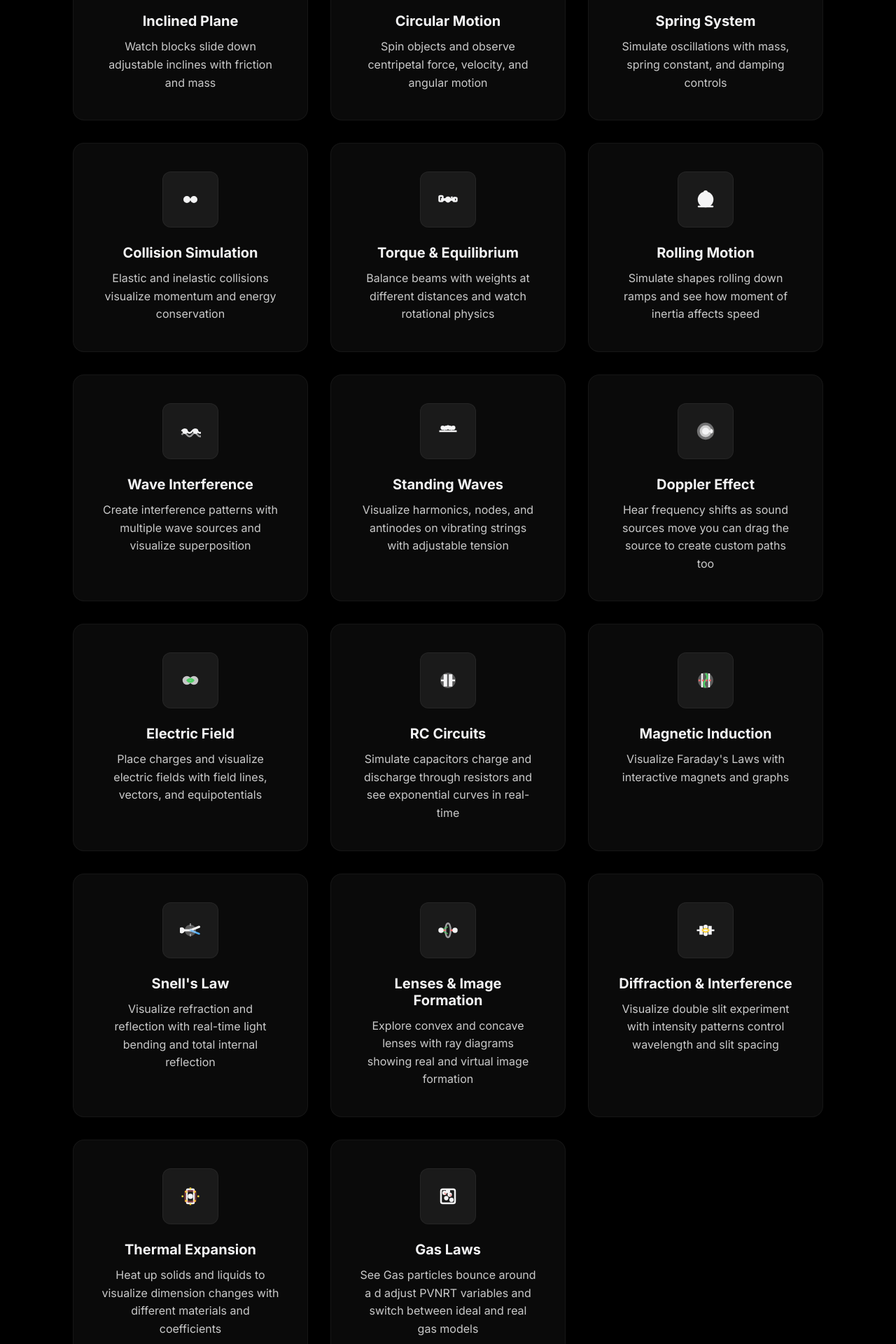
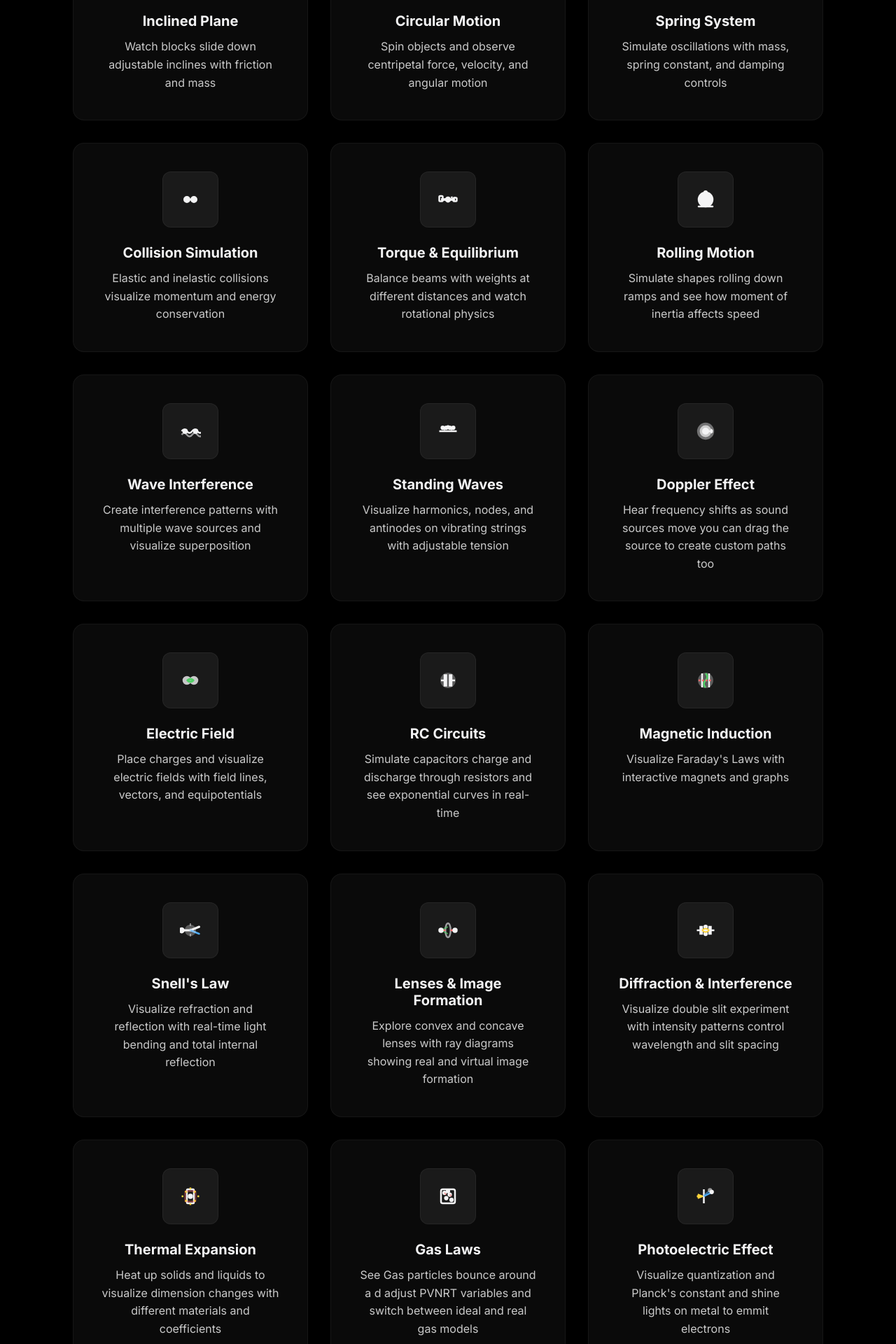
Before and after one commit to Rexaintreal/Ziks, a Flask app: page / in a window 1280 px wide. Shown: the part 920-2840 px from the top of the page at 70% size. Run offline with Flask 3, Linux system fonts and the light colour scheme.

Commit message:
A new section in the Nav bar Modern Physics

```diff
--- a/app.py
+++ b/app.py
@@ -93,6 +93,11 @@
 def gaslaws():
     return render_template('gaslaws.html')
 
+#-------------------Modern Physics-------------------
+@app.route('/photoelectric')
+def photoelectric():
+    return render_template('photoelectric.html')
+
 
 # ----------------- Running the app -----------------
 if __name__ == '__main__':
--- a/templates/index.html
+++ b/templates/index.html
@@ -78,6 +78,15 @@
                 <div class="dropdown-content">
                     <a href="/thermal"><i class="fa-solid fa-temperature-high"></i> Thermal Expansion</a>
                     <a href="/gaslaws"><i class="fa-solid fa-wind"></i> Gas Laws</a>
+                </div>
+            </div>
+            <div class="dropdown">
+                <button class="dropbtn nav-link">
+                    <i class="fa-solid fa-atom"></i>
+                    Modern Physics <i class="fa-solid fa-caret-down"></i>
+                </button>
+                <div class="dropdown-content">
+                    <a href="/photoelectric"><i class="fa-solid fa-sun"></i> Photoelectric Effect</a>
                 </div>
             </div>
         </div>
@@ -361,6 +370,21 @@
             <h3>Gas Laws</h3>
             <p>See Gas particles bounce around a d adjust PVNRT variables and switch between ideal and real gas models</p>
         </a>
+        <a href="/photoelectric" class="card">
+            <div class="card-icon">
+                 <svg viewBox="0 0 24 24">
+                    <path d="M2 12 L8 12" stroke="#ffd43b" stroke-width="2"/>
+                    <path d="M3 10 L8 12 L3 14" stroke="#ffd43b" stroke-width="2" fill="none"/>
+                    <path d="M10 4 L10 20" stroke="currentColor" stroke-width="2" fill="none"/>
+                    <path d="M10 12 L18 8" stroke="#4dabf7" stroke-width="2"/>
+                    <circle cx="19" cy="7" r="1.5" fill="#4dabf7"/>
+                    <path d="M10 11 L16 6" stroke="#4dabf7" stroke-width="1.5" opacity="0.6"/>
+                    <circle cx="17" cy="5" r="1.5" fill="#4dabf7" opacity="0.6"/>
+                </svg>
+            </div>
+            <h3>Photoelectric Effect</h3>
+            <p>Visualize quantization and Planck's constant and shine lights on metal to emmit electrons<p>
+        </a>
     </div>
 
     <script src="{{ url_for('static', filename='js/script.js') }}"></script>
```
Also changed, not shown: static/css/photoelectric.css (added), static/js/photoelectric.js (added), templates/photoelectric.html (added).
